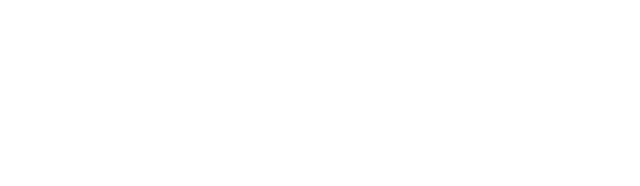
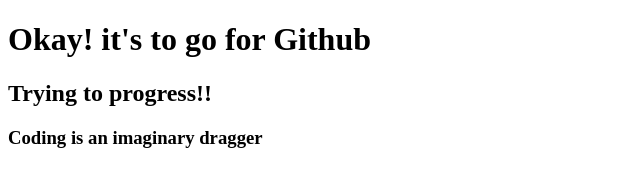
Before and after one commit to x3m9n/my-first-repo, a plain HTML site: page index.html in a window 1280 px wide. Shown: the whole page, without its empty margins (0-640 px from the left). Drawn offline with Linux system fonts and the light colour scheme.

Commit message:
added header

```diff
--- a/index.html
+++ b/index.html
@@ -7,6 +7,8 @@
     <title>My first Github repo</title>
 </head>
 <body>
-
+    <h1>Okay! it's to go for Github</h1>
+    <h2>Trying to progress!!</h2>
+    <h3>Coding is an imaginary dragger</h3>
 </body>
 </html>
```
